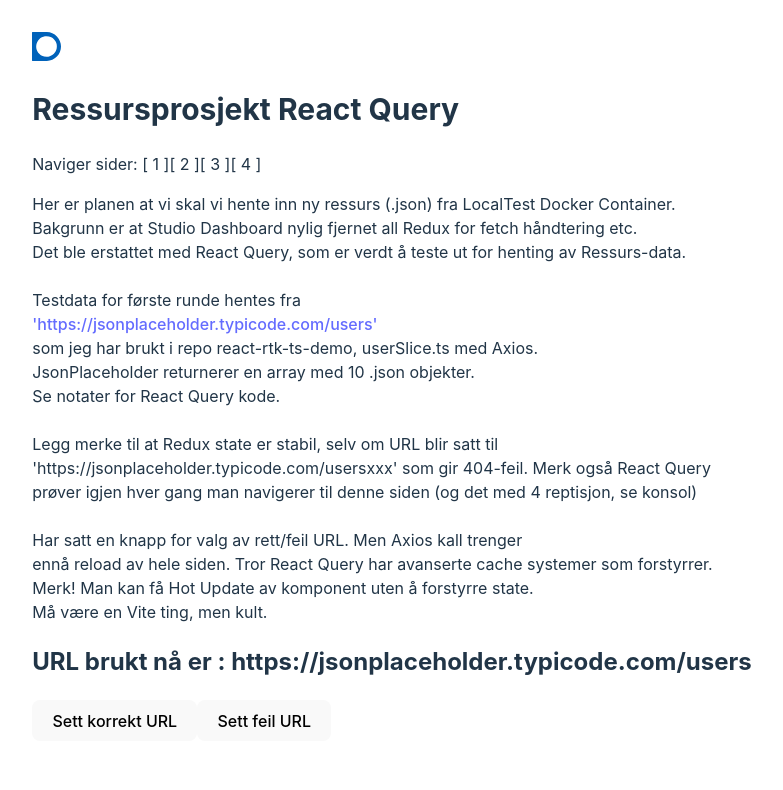
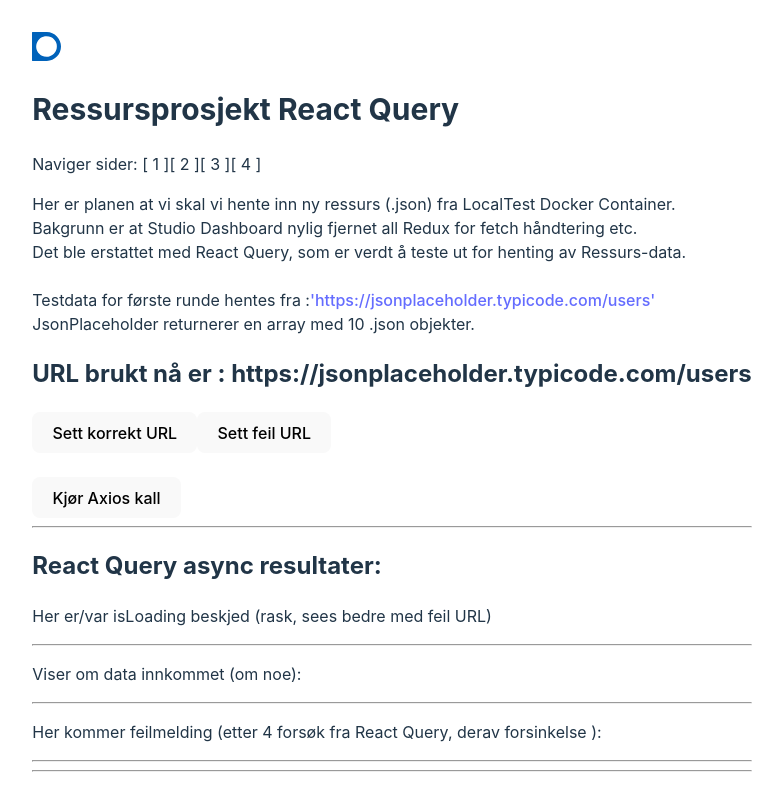
Before and after one commit to Torgeir333/ressursdummy1, a React (Vite) app: page /dummyroot/queryside in a window 1280 px wide. Shown: the top 790 px of the page, without its empty margins (248-1031 px from the left). Built offline with nearby package versions, Linux system fonts and the light colour scheme; no server answers.

Commit message:
configure Query to block automatic reloads, caching, refetch and more

```diff
--- a/src/pages/QuerySide/QuerySide.tsx
+++ b/src/pages/QuerySide/QuerySide.tsx
@@ -15,7 +15,7 @@
     // 1) en id eller unik key for å identifisere en query
     // 2) et Axios get kall (useQuery vil ha funksjon som returnerer et promise)
     // Merk! URL er her hentet fra react-rtk-ts-demo repo.
-    // Merk at useQuery returnerer vistnok mye mer enn de delene
+    // Merk at useQuery returnerer vistnok mye mer enn de delene (result)
     // vi destrukturerer ut, som isLoading, data, error etc...
     // så dette er forenklet (merk at error egentlig er i video4)
 
@@ -23,15 +23,38 @@
     // Må vel løfte testURL opp til Redux State
     // const [testURL, setTestURL] = useState('https://jsonplaceholder.typicode.com/users');
 
-    // Henter URL fra Redux state:
+
+    // Henter URL fra Redux state (kan være korrekt eller feil)
     const testURL = useSelector( (state) => state.testurl.url);
     console.log("Er på side4: testURL = " + testURL); //
 
-    // Rart at denne ikke blir kjørt igjen bare ved lokal re-render
-    // men om man navigerer vekk og tilbake så blir den kjørt igjen
-    const {isLoading, data, isError, error} = useQuery('unikQueryId1', () => {
+
+    // React Query oppsett, destrukturering av retur(results gir alt)
+    //  og konfigurering: useQuery() trenger minst to parametre:
+    // 1) unik key: "to identify this query",
+    // 2) axios call function: "accept a function that returns a promise"
+    // lokal re-render er forklart i videoer fra 6 til 10 etc.
+    const {isLoading, data, isError, error, isFetching, refetch } = useQuery('unikQueryId1', () => {
         return axios.get(testURL)
-    })
+    },
+    {
+        cacheTime: 5000,
+        staleTime: 10000,
+
+        refetchOnMount: false,
+        refetchOnWindowFocus: false,
+
+        enabled: false,
+    }
+    ); // tredje parameter er config objekt,
+    // Merk at refetchOnMount: false ikke synes å blokkere nytt kall
+    // ---> se video10: mount-vil-gi-nytt-kall, om ikke
+    // { enabled: false }   ---> men da må vi faktisk tvinge frem kall med Devtools
+    // ved navigering tilbake fra annen side...  og isFetching blir true...
+
+
+    console.log({ isLoading, isFetching});
+
 
     // Henter hele .json
     const testResource = useSelector( (state) => state.resource) ;
@@ -62,45 +85,39 @@
                     Bakgrunn er at Studio Dashboard nylig fjernet all Redux for fetch håndtering etc.<br></br>
                     Det ble erstattet med React Query, som er verdt å teste ut for henting av Ressurs-data.<br></br>
                     <br></br>
-                    Testdata for første runde hentes fra <br></br>
+                    Testdata for første runde hentes fra :
                     <a href='https://jsonplaceholder.typicode.com/users'>
                       'https://jsonplaceholder.typicode.com/users'</a><br></br>
-                    som jeg har brukt i repo react-rtk-ts-demo, userSlice.ts med Axios. <br></br>
-                    JsonPlaceholder returnerer en array med 10 .json objekter.<br></br>
-                    Se notater for React Query kode.<br></br>
-                    <br></br>
-                    Legg merke til at Redux state er stabil, selv om URL blir satt til<br></br>
-                    'https://jsonplaceholder.typicode.com/usersxxx' som gir 404-feil. Merk også React Query<br></br>
-                    prøver igjen hver gang man navigerer til denne siden (og det med 4 reptisjon, se konsol) <br></br>
-                    <br></br>
-                    Har satt en knapp for valg av rett/feil URL. Men Axios kall trenger<br></br>
-                    ennå reload av hele siden. Tror React Query har avanserte cache systemer som forstyrrer. <br></br>
-                    Merk! Man kan få Hot Update av komponent uten å forstyrre state.<br></br>
-                    Må være en Vite ting, men kult.
+                      JsonPlaceholder returnerer en array med 10 .json objekter. <br></br>
+
+
                 </p>
             </div>
 
             <TestUrlView />
+            <br></br>
+            <button onClick={refetch}>Kjør Axios kall</button>
 
 
             <br></br>
             <div>
-                <h2>React Query async aktivitet under her:</h2>
+                <hr></hr>
+                <h2>React Query async resultater:</h2>
 
 
-                <p>Her er/var isLoading beskjed OK: merk! ikke brukt ved reload</p>
+                <p>Her er/var isLoading beskjed (rask, sees bedre med feil URL)</p>
                 { isLoading &&
                     <h3>Is Loading...</h3>
                 }
-
-                <p>Viser data innkommet (om noe): merk! ikke fjernet ved reload</p>
+                <hr></hr>
+                <p>Viser om data innkommet (om noe): </p>
                 { data &&
                     <div>
                        <h3>Her kommer data.users-array length:</h3>
                        {data?.data.length}
                     </div>
                 }
-
+                <hr></hr>
                 <p>Her kommer feilmelding (etter 4 forsøk fra React Query, derav forsinkelse ): </p>
                 { isError &&
                     <div>
@@ -110,7 +127,8 @@
                 }
 
             </div>
-
+            <hr></hr>
+            <hr></hr>
             <p>     <b>Kommentarer på React Query: </b>
                     Retur data fra useQuery() brukes over her, <br></br>
                     med inline rendering med && operatør. Så optional chaining.<br></br>
@@ -120,6 +138,19 @@
                     React feil: "objects not valid as React child".<br></br>
                     Fikset: rent error-objekt går ikke, men error.message går.
                 </p>
+                <br></br>
+                    Legg merke til at Redux state er stabil, selv om URL blir satt til<br></br>
+                    'https://jsonplaceholder.typicode.com/usersxxx' som gir 404-feil. Merk også React Query<br></br>
+                    prøver igjen hver gang man navigerer til denne siden (og det med 4 reptisjon, se konsol) <br></br>
+                    <br></br>
+                    Har satt en knapp for valg av rett/feil URL. Men Axios kall trenger<br></br>
+                    ennå reload av hele siden. Tror React Query har avanserte cache systemer som forstyrrer. <br></br>
+                    Har nå konfigurert React Query ekstensivt for å blokkere cache, reload, refetch, stale-time etc.
+                    <br></br>
+
+
+                    Merk! Man kan få Hot Update av komponent uten å forstyrre state.<br></br>
+                    Må være en Vite ting, men kult.
 
             <br></br>
             <br></br>
```
